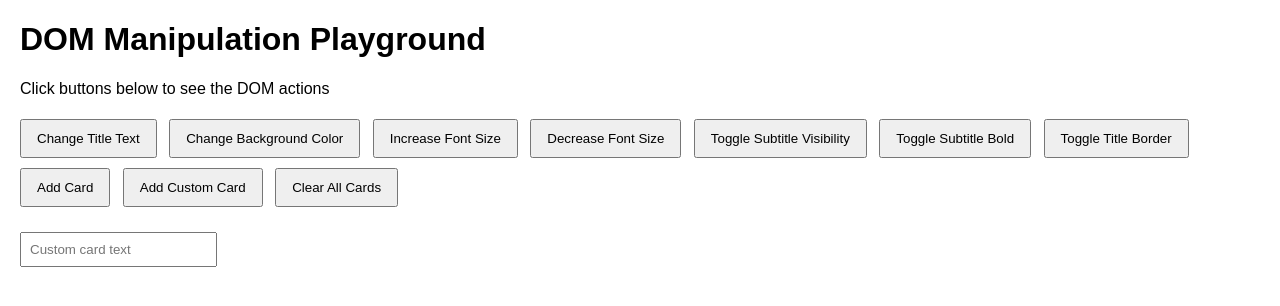
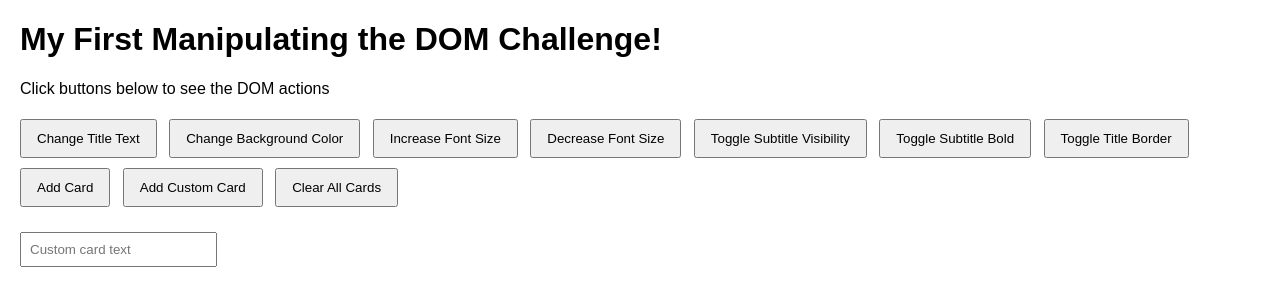
Before and after one commit to PallaviPattanashetti/DOM-Challeng, a plain HTML site: page index.html in a window 1280 px wide. Drawn offline with Linux system fonts and the light colour scheme.

Commit message:
changed the title

```diff
--- a/index.html
+++ b/index.html
@@ -19,7 +19,7 @@
 <body>
 
 
-<h1 id="page-title">DOM Manipulation Playground</h1>
+<h1 id="page-title">My First Manipulating the DOM Challenge!</h1>
   <p id="subtitle">Click buttons below to see the DOM actions</p>
 
   <div class="controls">
```
